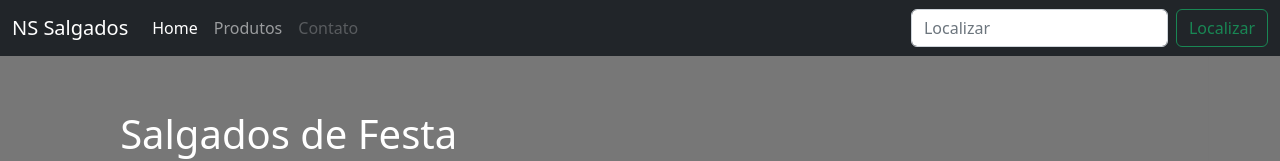
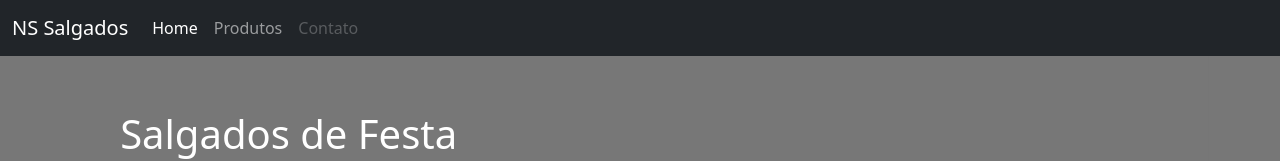
Before and after one commit to JP-Neto/Projetowebpos, a plain HTML site: page index.html in a window 1280 px wide. Shown: the top 161 px of the page. Drawn offline with Linux system fonts and the light colour scheme.

Commit message:
alteração por outro usuário

```diff
--- a/index.html
+++ b/index.html
@@ -9,12 +9,7 @@
     <title>Projeto Pos Web</title>
 
     <link rel="canonical" href="https://getbootstrap.com/docs/5.2/examples/carousel/">
-
-
-
-
-
-<link href="assets/dist/css/bootstrap.min.css" rel="stylesheet">
+    <link href="assets/dist/css/bootstrap.min.css" rel="stylesheet">
 
     <style>
       .bd-placeholder-img {
@@ -94,10 +89,6 @@
             <a class="nav-link disabled">Contato</a>
           </li>
         </ul>
-        <form class="d-flex" role="search">
-          <input class="form-control me-2" type="search" placeholder="Localizar" aria-label="Search">
-          <button class="btn btn-outline-success" type="submit">Localizar</button>
-        </form>
       </div>
     </div>
   </nav>
@@ -245,7 +236,7 @@
   <!-- FOOTER -->
   <footer class="container">
     <p class="float-end"><a href="#">Voltar ao Inicio</a></p>
-    <p>&copy; 2017–2022 Company, Inc. &middot; <a href="#">Privacidade</a> &middot; <a href="#">Termos</a></p>
+    <p>&copy; 2022 Company, Inc. &middot; <a href="#">Privacidade</a> &middot; <a href="#">Termos</a></p>
   </footer>
 </main>
 
```
